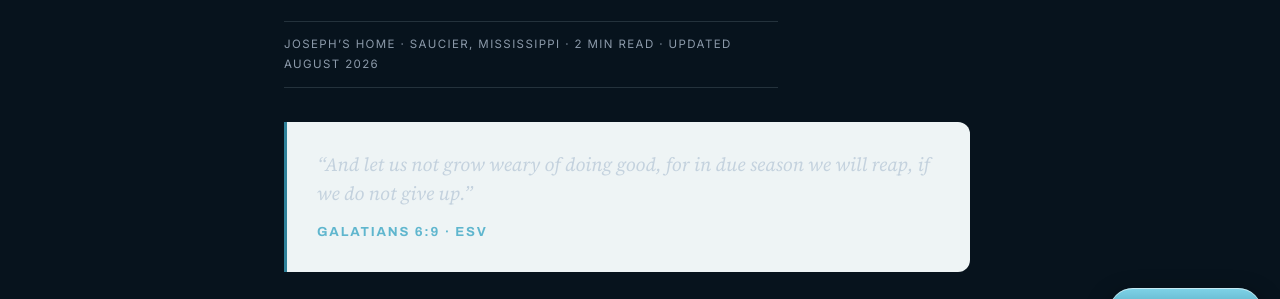
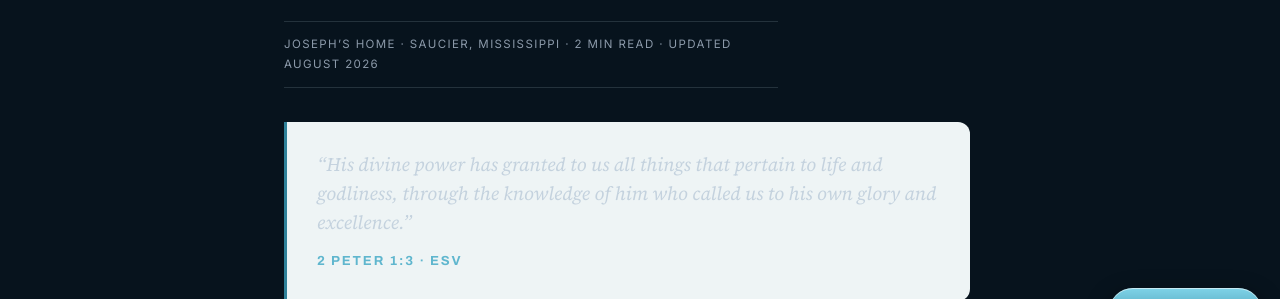
Before and after one commit to therostrumplatform-bit/thejosephhome, a plain HTML site: page the-three-year-plan.html in a window 1280 px wide. Shown: the part 446-745 px from the top of the page. Drawn offline with Linux system fonts and the light colour scheme.

Commit message:
Use approved 2 Peter 1:3 program anchor

```diff
--- a/the-three-year-plan.html
+++ b/the-three-year-plan.html
@@ -68,7 +68,7 @@
       <p class="dek">Ninety days was never going to do it. Here is what three years is for.</p>
       <p class="byline">Joseph&rsquo;s Home &middot; Saucier, Mississippi &middot;
         2 min read &middot; updated August 2026</p>
-      <div class="verse"><p>&ldquo;And let us not grow weary of doing good, for in due season we will reap, if we do not give up.&rdquo;</p><cite>Galatians 6:9 &middot; ESV</cite></div>
+      <div class="verse"><p>&ldquo;His divine power has granted to us all things that pertain to life and godliness, through the knowledge of him who called us to his own glory and excellence.&rdquo;</p><cite>2 Peter 1:3 &middot; ESV</cite></div>
       <p>Joseph&rsquo;s Home offers a three-year discipleship plan: twelve months living in the house,
 then two years of self-directed mentorship. Men ask why so long. The answer is arithmetic. Most
 men arrive having spent ten or fifteen years building the thing they are trying to leave. Thirty
```
